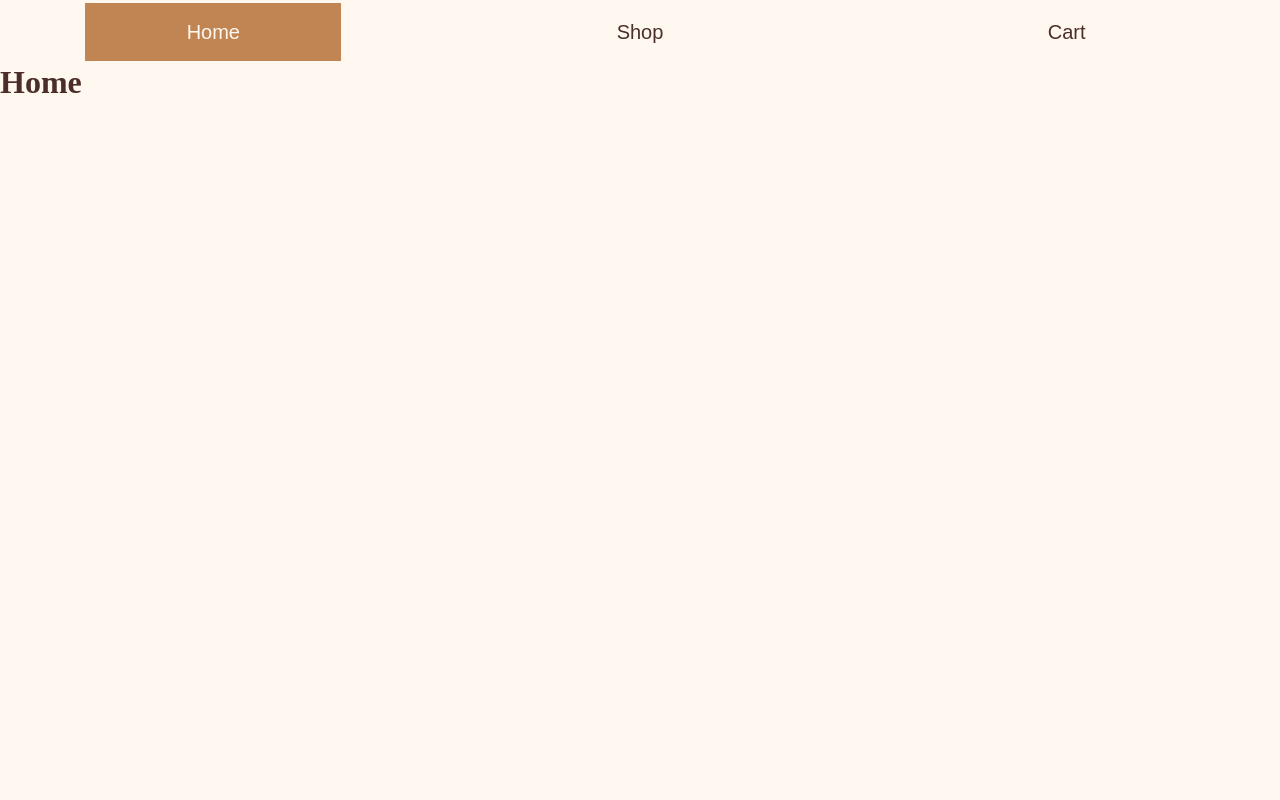
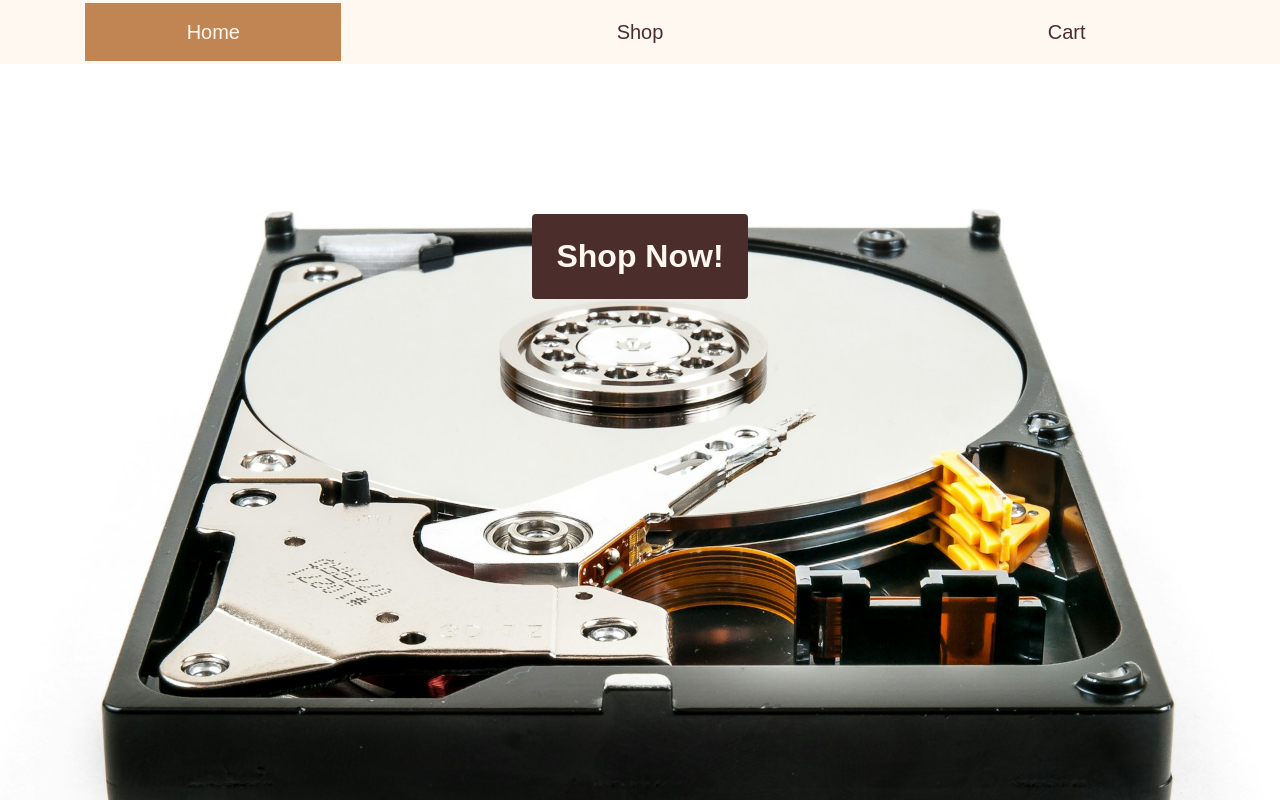
Before and after one commit to eustaquiogalano/shopping-cart-odin, a React (Vite) app: page / in a window 1280 px wide. Built offline with nearby package versions, Linux system fonts and the light colour scheme.

Commit message:
feat: add home page initial structure and styling

```diff
--- a/src/App.jsx
+++ b/src/App.jsx
@@ -32,9 +32,7 @@ function App() {
           </NavLink>
         </nav>
       </header>
-      <main>
-        <Outlet />
-      </main>
+      <Outlet />
     </>
   );
 }
--- a/src/Pages/Home/Home.jsx
+++ b/src/Pages/Home/Home.jsx
@@ -1,7 +1,12 @@
+import { Link } from "react-router";
+import styles from "./Home.module.css";
+
 export default function Home() {
   return (
-    <>
-      <h1>Home</h1>
-    </>
+    <main className={styles.homeMain}>
+      <Link to={"shop"} className={styles.button}>
+        <h1>Shop Now!</h1>
+      </Link>
+    </main>
   );
 }
--- a/src/Pages/Home/Home.module.css
+++ b/src/Pages/Home/Home.module.css
@@ -0,0 +1,21 @@
+.homeMain {
+  background-image: url(../../assets/home-background.jpg);
+  background-size: cover;
+  background-repeat: no-repeat;
+  height: 92vh;
+  display: flex;
+  justify-content: center;
+  align-items: flex-start;
+}
+
+.button {
+  background-color: var(--dark-brown);
+  margin-top: 150px;
+  padding: 1.5rem;
+  border-radius: 4px;
+}
+
+.button h1 {
+  color: var(--ultra-light-brown);
+  font-family: Arial, Helvetica, sans-serif;
+}
```
Also changed, not shown: src/assets/home-background.jpg (added).
